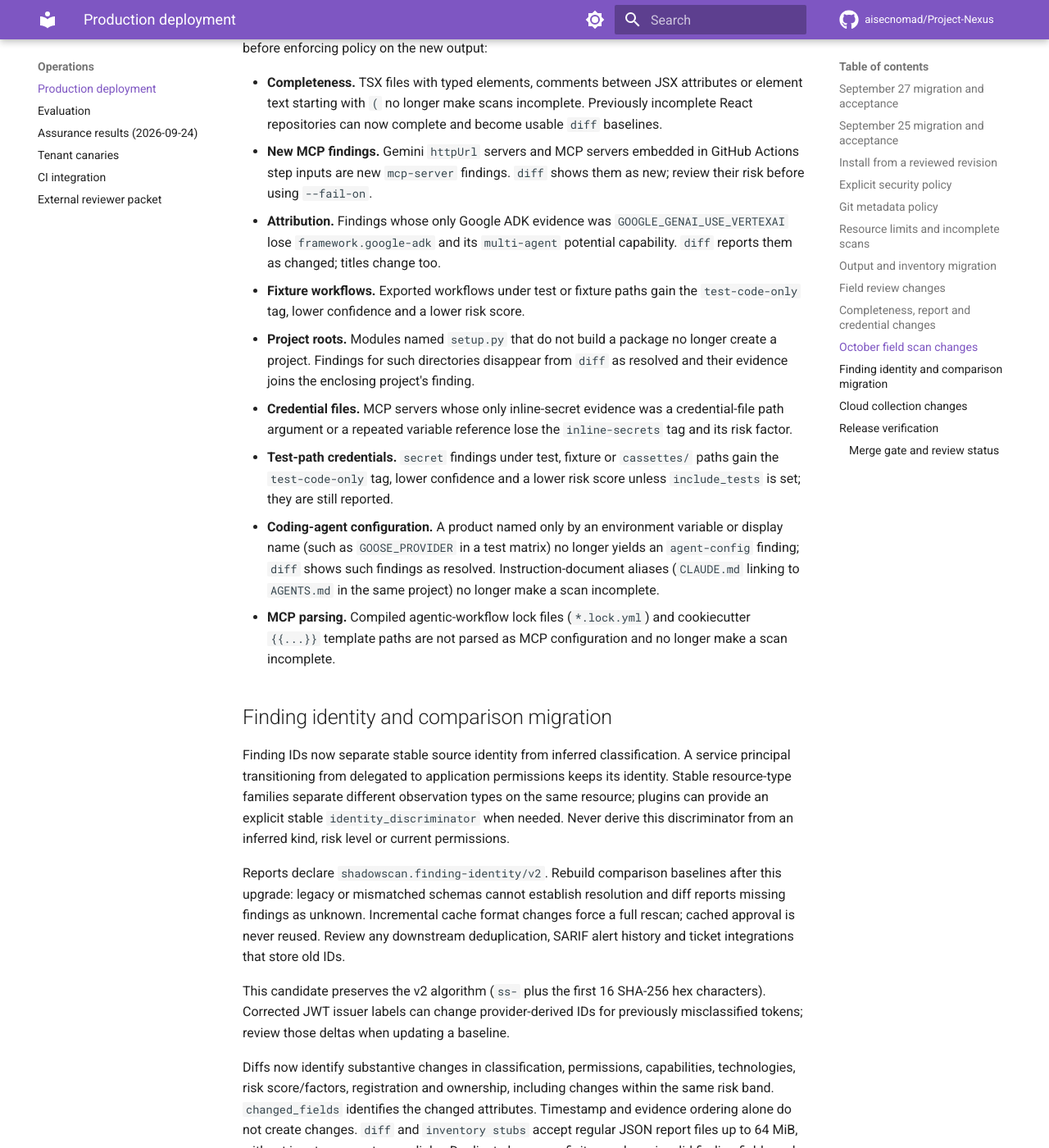
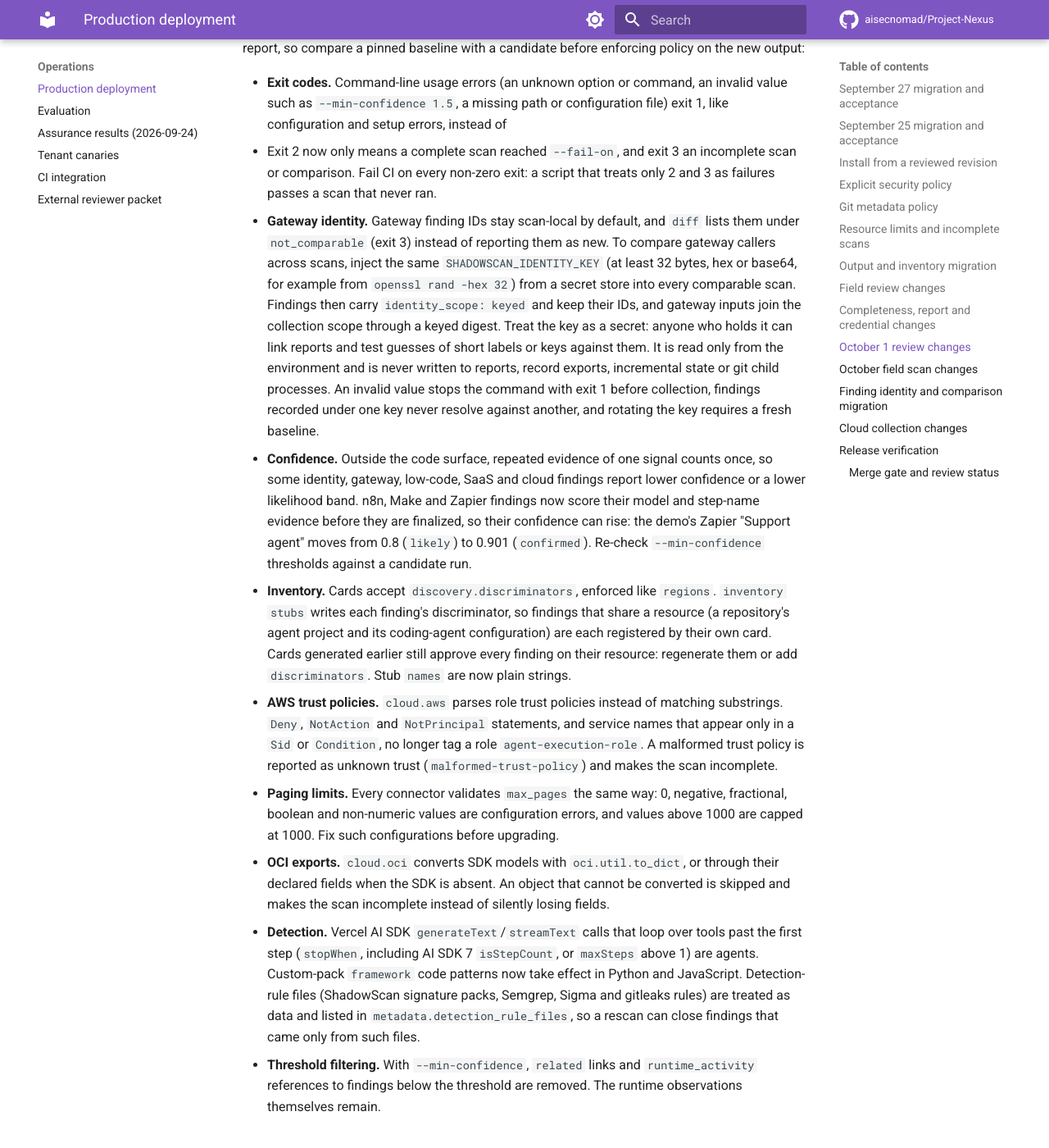
Before and after one commit to aisecnomad/Project-Nexus, an MkDocs documentation site: the page built from docs/production.md, in a window 1280 px wide and 1400 px high, scrolled down 15031 px. Shown: the whole window at 82% size. Built offline with MkDocs 1.6.1 and Material for MkDocs 9.7.7, drawn with Linux system fonts in a browser that asks for light colours; comment, search, counter and statistics services are not loaded; some of the changed text lies outside the part shown.

Commit message:
Add the October 1 review changes to the rollout guide
AGENTS.md requires rollout, finding-identity and credential-policy changes
to be described in docs/production.md. Record what operators must check or
change when adopting this candidate: exit 1 for usage errors, scan-local
gateway identities and the opt-in SHADOWSCAN_IDENTITY_KEY, confidence
grouping and the low-code confidence fix, inventory discriminators, parsed
AWS trust policies, max_pages validation, OCI model conversion, the
detection changes and threshold pruning of related and runtime links.

Co-Authored-By: Claude Opus 5.5 <noreply@anthropic.com>
Claude-Session: https://claude.ai/code/session_01MgqwgJ3mZY4AfBY9zQH3vZ
Signed-off-by: Claude <noreply@anthropic.com>

```diff
--- a/docs/production.md
+++ b/docs/production.md
@@ -707,6 +707,68 @@ output:
   behavior that differs by connector is a class hook (see
   [architecture](architecture.md#engine-hooks)).
 
+## October 1 review changes
+
+These changes follow the 2026-10-01 repository review. Several change exit codes
+or what scans report, so compare a pinned baseline with a candidate before
+enforcing policy on the new output:
+
+- **Exit codes.** Command-line usage errors (an unknown option or command, an
+  invalid value such as `--min-confidence 1.5`, a missing path or
+  configuration file) exit 1, like configuration and setup errors, instead of
+  2. Exit 2 now only means a complete scan reached `--fail-on`, and exit 3 an
+  incomplete scan or comparison. Fail CI on every non-zero exit: a script that
+  treats only 2 and 3 as failures passes a scan that never ran.
+- **Gateway identity.** Gateway finding IDs stay scan-local by default, and
+  `diff` lists them under `not_comparable` (exit 3) instead of reporting them as
+  new. To compare gateway callers across scans, inject the same
+  `SHADOWSCAN_IDENTITY_KEY` (at least 32 bytes, hex or base64, for example from
+  `openssl rand -hex 32`) from a secret store into every comparable scan.
+  Findings then carry `identity_scope: keyed` and keep their IDs, and gateway
+  inputs join the collection scope through a keyed digest. Treat the key as a
+  secret: anyone who holds it can link reports and test guesses of short labels
+  or keys against them. It is read only from the environment and is never
+  written to reports, record exports, incremental state or git child
+  processes. An invalid value stops the command with exit 1 before collection,
+  findings recorded under one key never resolve against another, and rotating
+  the key requires a fresh baseline.
+- **Confidence.** Outside the code surface, repeated evidence of one signal
+  counts once, so some identity, gateway, low-code, SaaS and cloud findings
+  report lower confidence or a lower likelihood band. n8n, Make and Zapier
+  findings now score their model and step-name evidence before they are
+  finalized, so their confidence can rise: the demo's Zapier "Support agent"
+  moves from 0.8 (`likely`) to 0.901 (`confirmed`). Re-check `--min-confidence`
+  thresholds against a candidate run.
+- **Inventory.** Cards accept `discovery.discriminators`, enforced like
+  `regions`. `inventory stubs` writes each finding's discriminator, so findings
+  that share a resource (a repository's agent project and its coding-agent
+  configuration) are each registered by their own card. Cards generated
+  earlier still approve every finding on their resource: regenerate them or
+  add `discriminators`. Stub `names` are now plain strings.
+- **AWS trust policies.** `cloud.aws` parses role trust policies instead of
+  matching substrings. `Deny`, `NotAction` and `NotPrincipal` statements, and
+  service names that appear only in a `Sid` or `Condition`, no longer tag a
+  role `agent-execution-role`. A malformed trust policy is reported as unknown
+  trust (`malformed-trust-policy`) and makes the scan incomplete.
+- **Paging limits.** Every connector validates `max_pages` the same way: 0,
+  negative, fractional, boolean and non-numeric values are configuration
+  errors, and values above 1000 are capped at 1000. Fix such configurations
+  before upgrading.
+- **OCI exports.** `cloud.oci` converts SDK models with `oci.util.to_dict`, or
+  through their declared fields when the SDK is absent. An object that cannot
+  be converted is skipped and makes the scan incomplete instead of silently
+  losing fields.
+- **Detection.** Vercel AI SDK `generateText`/`streamText` calls that loop over
+  tools past the first step (`stopWhen`, including AI SDK 7 `isStepCount`, or
+  `maxSteps` above 1) are agents. Custom-pack `framework` code patterns now
+  take effect in Python and JavaScript. Detection-rule files (ShadowScan
+  signature packs, Semgrep, Sigma and gitleaks rules) are treated as data and
+  listed in `metadata.detection_rule_files`, so a rescan can close findings
+  that came only from such files.
+- **Threshold filtering.** With `--min-confidence`, `related` links and
+  `runtime_activity` references to findings below the threshold are removed.
+  The runtime observations themselves remain.
+
 ## October field scan changes
 
 These corrections change what some scans report. Compare a pinned baseline with
```
